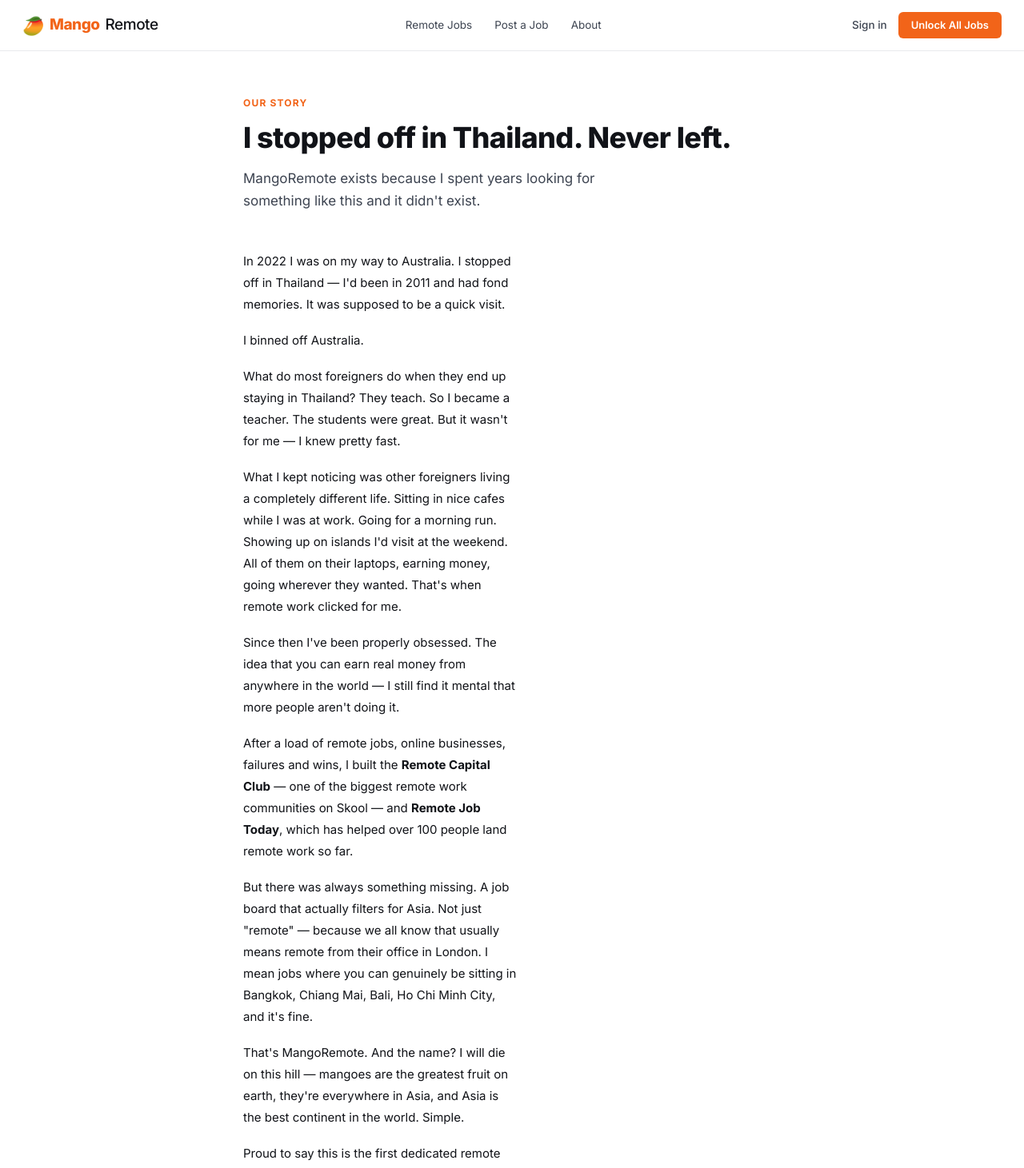
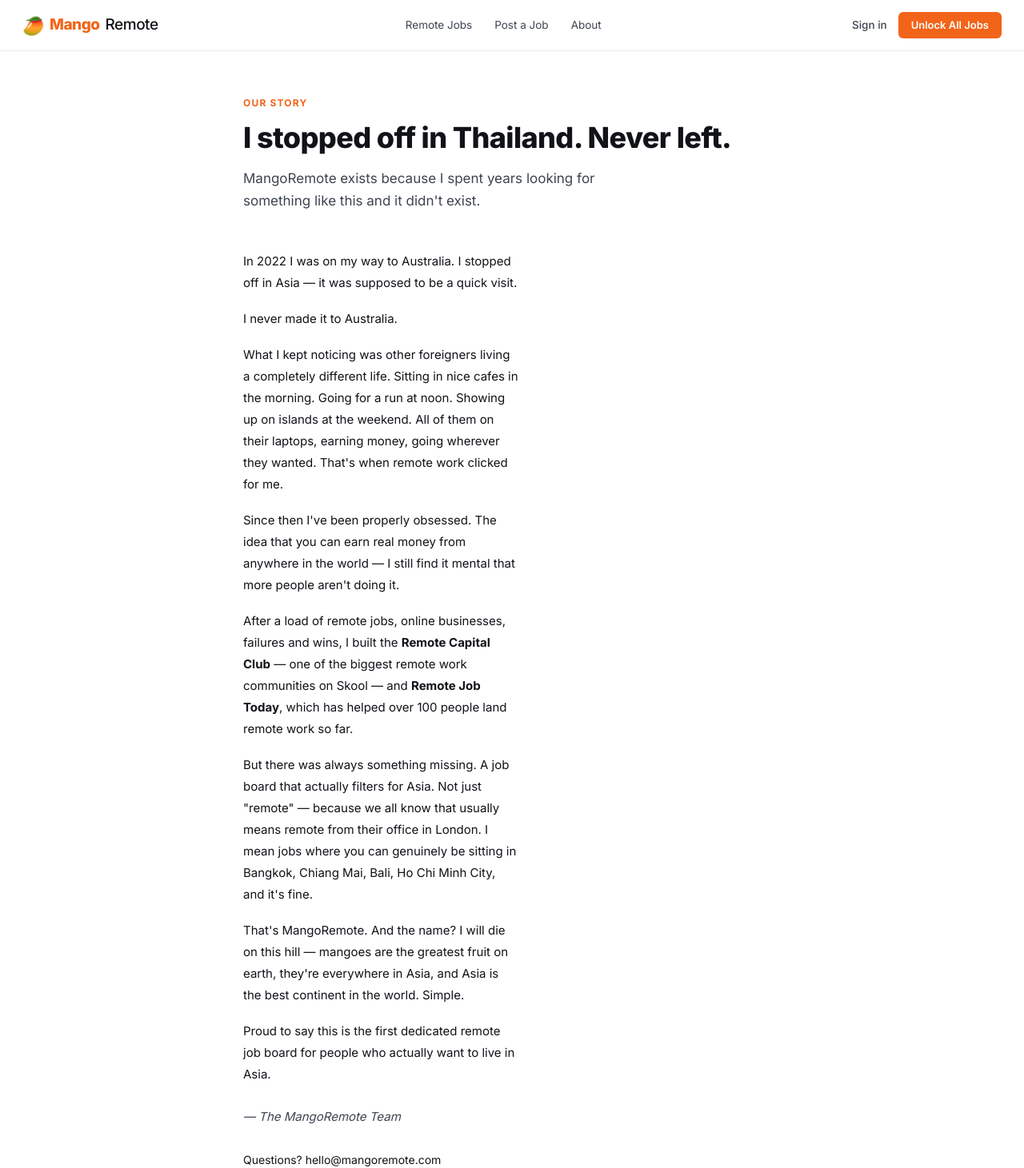
Before and after one commit to MangoRemote/mango-remote, a Next.js app: page /about in a window 1280 px wide. Shown: the top 1461 px of the page at 80% size. Built offline with nearby package versions, Linux system fonts and the light colour scheme; no server answers.

Commit message:
Remove personal name and identifying details from About page

```diff
--- a/app/about/page.tsx
+++ b/app/about/page.tsx
@@ -3,7 +3,7 @@ import Link from 'next/link'
 
 export const metadata: Metadata = {
   title: 'About — MangoRemote',
-  description: 'MangoRemote is built by Sidney George, a British expat living in Asia.',
+  description: 'MangoRemote is the first remote job board built specifically for people who want to live in Asia.',
 }
 
 export default function AboutPage() {
@@ -20,16 +20,13 @@ export default function AboutPage() {
       <div className="about-body">
         <div className="about-text" style={{ maxWidth: 640 }}>
           <p>
-            In 2022 I was on my way to Australia. I stopped off in Thailand — I'd been in 2011 and had fond memories. It was supposed to be a quick visit.
+            In 2022 I was on my way to Australia. I stopped off in Asia — it was supposed to be a quick visit.
           </p>
           <p>
-            I binned off Australia.
+            I never made it to Australia.
           </p>
           <p>
-            What do most foreigners do when they end up staying in Thailand? They teach. So I became a teacher. The students were great. But it wasn't for me — I knew pretty fast.
-          </p>
-          <p>
-            What I kept noticing was other foreigners living a completely different life. Sitting in nice cafes while I was at work. Going for a morning run. Showing up on islands I'd visit at the weekend. All of them on their laptops, earning money, going wherever they wanted. That's when remote work clicked for me.
+            What I kept noticing was other foreigners living a completely different life. Sitting in nice cafes in the morning. Going for a run at noon. Showing up on islands at the weekend. All of them on their laptops, earning money, going wherever they wanted. That's when remote work clicked for me.
           </p>
           <p>
             Since then I've been properly obsessed. The idea that you can earn real money from anywhere in the world — I still find it mental that more people aren't doing it.
@@ -47,7 +44,7 @@ export default function AboutPage() {
             Proud to say this is the first dedicated remote job board for people who actually want to live in Asia.
           </p>
           <p className="about-sign">
-            — Sidney George, Founder
+            — The MangoRemote Team
           </p>
 
           <div style={{ marginTop: 12, fontSize: 14, color: 'var(--text-muted)' }}>
```
